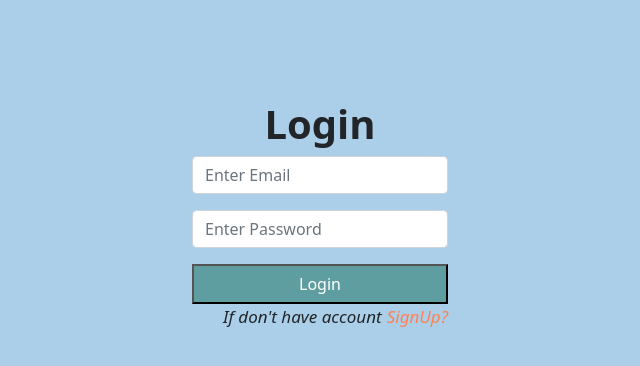
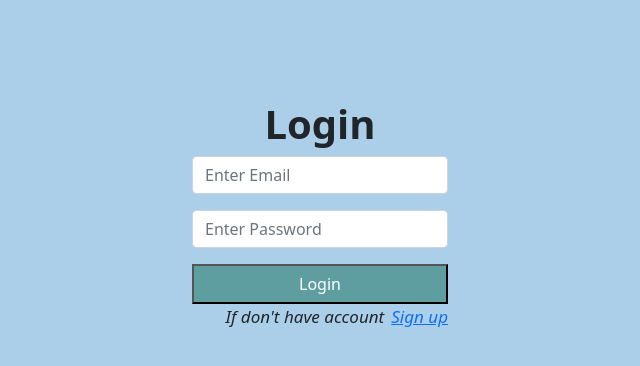
Before and after one commit to basitk41/time-management, a React (Create React App) app in the folder client/: page /login in a window 1280 px wide. Shown: the top 366 px of the page, without its empty margins (320-960 px from the left). Built offline with nearby package versions, Linux system fonts and the light colour scheme.

Commit message:
Login page sign up button linked to register page

```diff
--- a/client/src/Components/Login/Login.js
+++ b/client/src/Components/Login/Login.js
@@ -1,5 +1,5 @@
 import React, { useState } from "react";
-import { useHistory } from "react-router-dom";
+import { Link, useHistory } from "react-router-dom";
 import styles from "./Login.module.css";
 import { useDispatch } from "react-redux";
 import { login } from "../../Store/Actions";
@@ -41,7 +41,7 @@ const Login = () => {
         </button>
         <p>
           If don't have account
-          <span>SignUp?</span>
+          <Link to="/register">Sign up</Link>
         </p>
       </div>
     </div>
```
